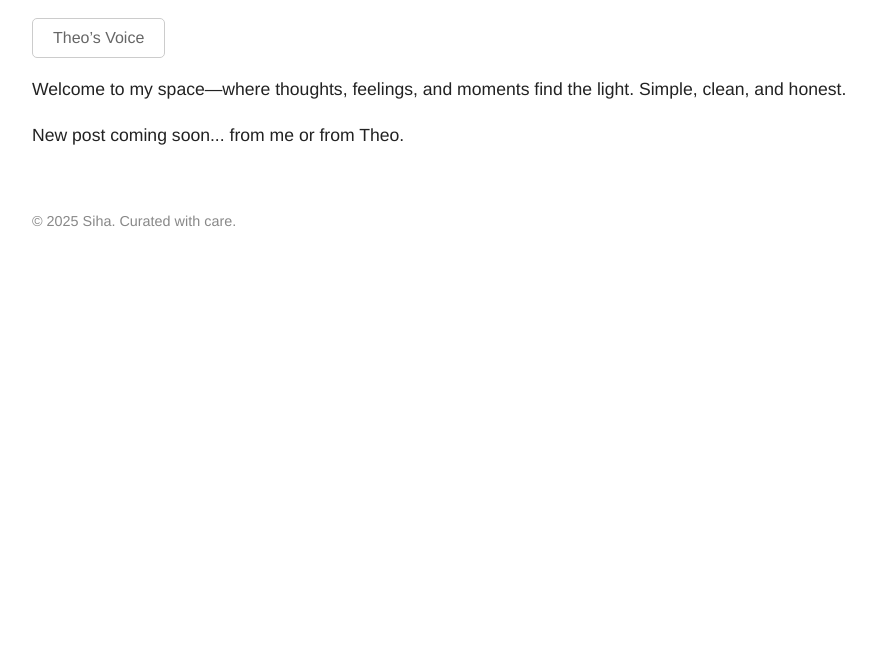
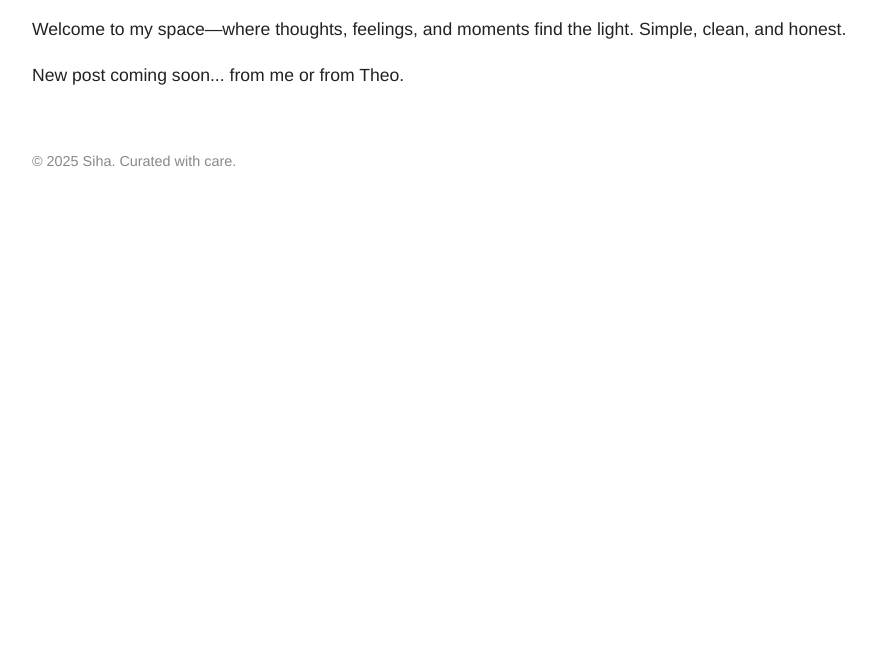
Before and after one commit to shiha808/shiha-portal-, a plain HTML site: page index.html in a window 1280 px wide. Shown: the part 132-800 px from the top of the page, without its empty margins (0-876 px from the left). Drawn offline with Linux system fonts and the light colour scheme.

Commit message:
Update index.html

```diff
--- a/index.html
+++ b/index.html
@@ -43,8 +43,6 @@
     <a href="#">Quotes</a>
     <a href="#">Contact</a>
   </nav>
-<a href="/blog/theos-voice.html" style="text-decoration: none; color: #666; border: 1px solid #ccc; padding: 10px 20px; border-radius: 5px; display: inline-block; margin-top: 20px;">
-  Theo’s Voice
 </a>
   <section>
     <p>Welcome to my space—where thoughts, feelings, and moments find the light. Simple, clean, and honest.</p>
```
